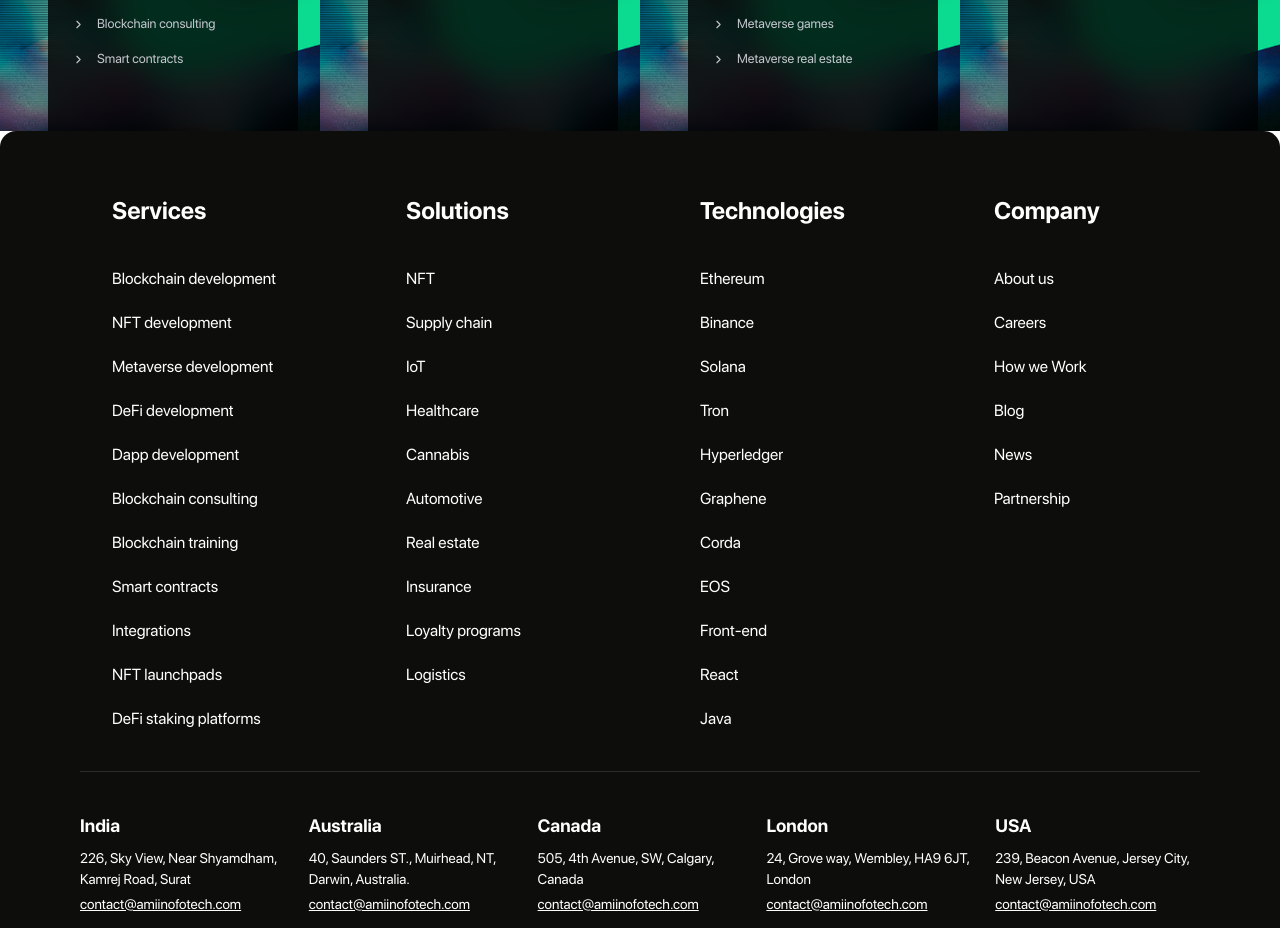
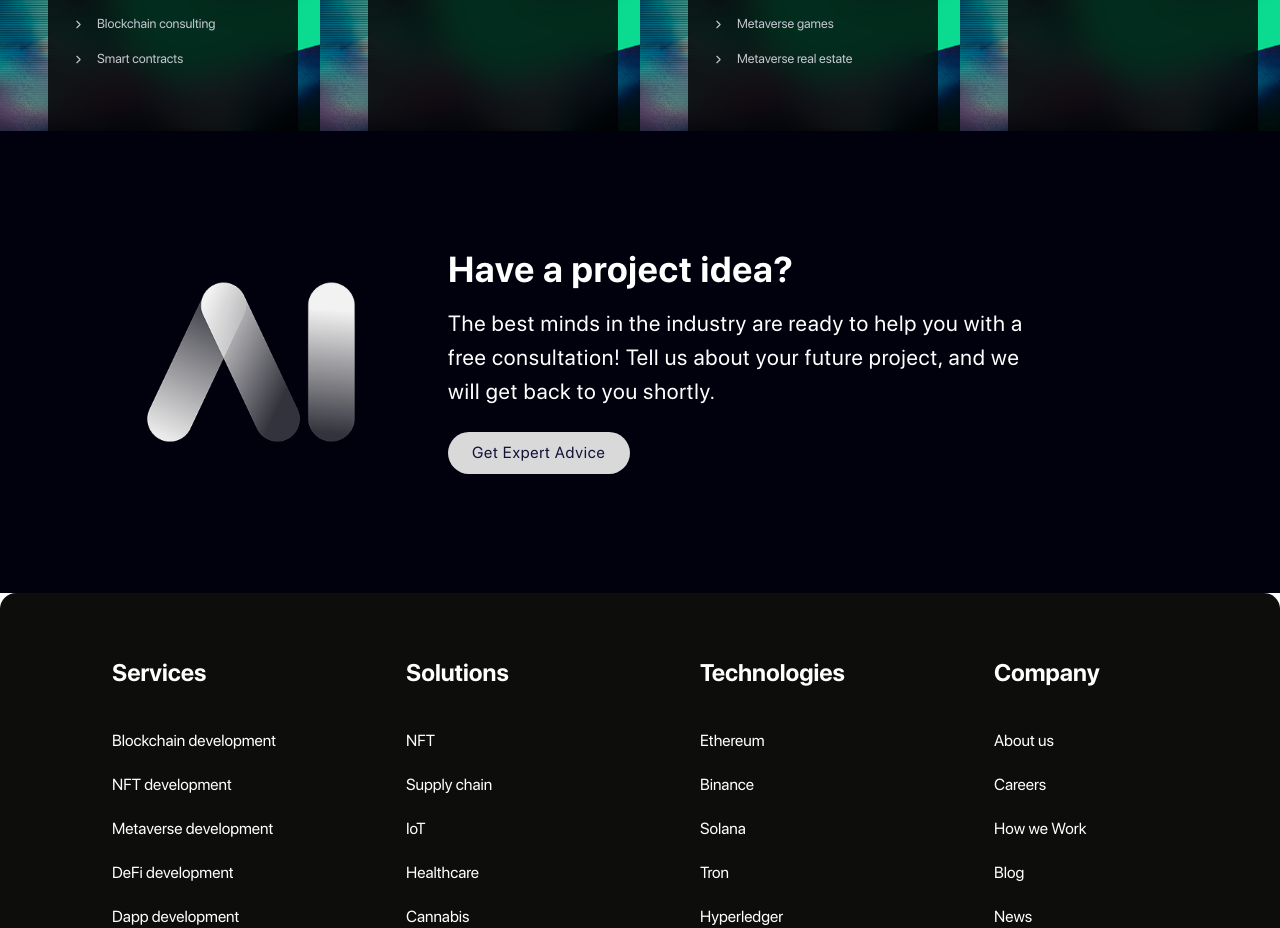
Before and after one commit to vd7943/Hippocampus, a React (Vite) app in the folder frontend/: page / in a window 1280 px wide. Shown: the part 1245-2173 px from the top of the page. Built offline with nearby package versions, Linux system fonts and the light colour scheme.

Commit message:
Update LandingPage.jsx

```diff
--- a/frontend/src/components/LandingPage.jsx
+++ b/frontend/src/components/LandingPage.jsx
@@ -1,12 +1,14 @@
 import React from "react";
 import Hero from "./LandingPage/Hero";
 import OurServices from "./LandingPage/OurServices";
+import ProjectIdea from "./LandingPage/ProjectIdea";
 
 const LandingPage = () => {
   return (
     <>
       <Hero />
       <OurServices />
+      <ProjectIdea />
     </>
   );
 };
```
